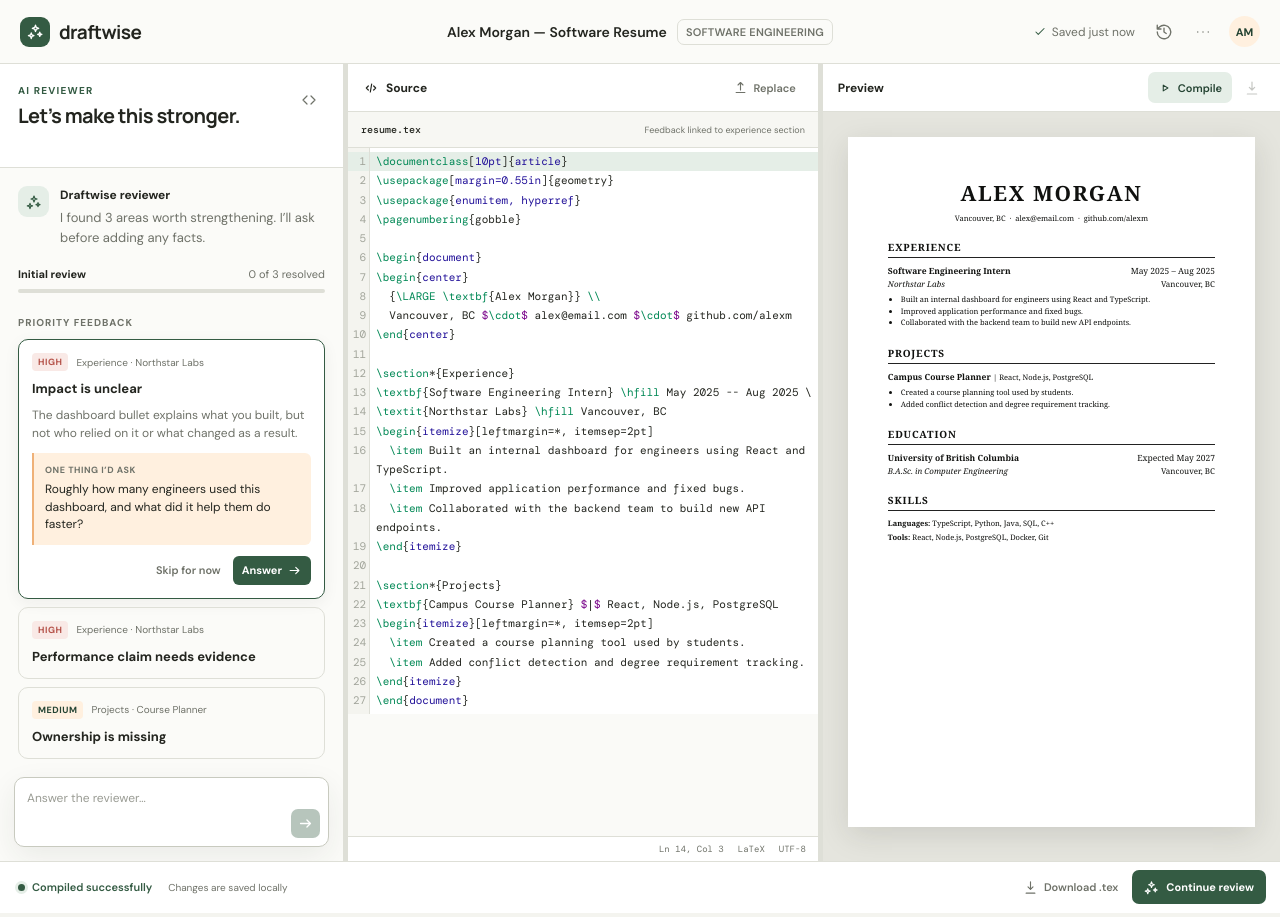
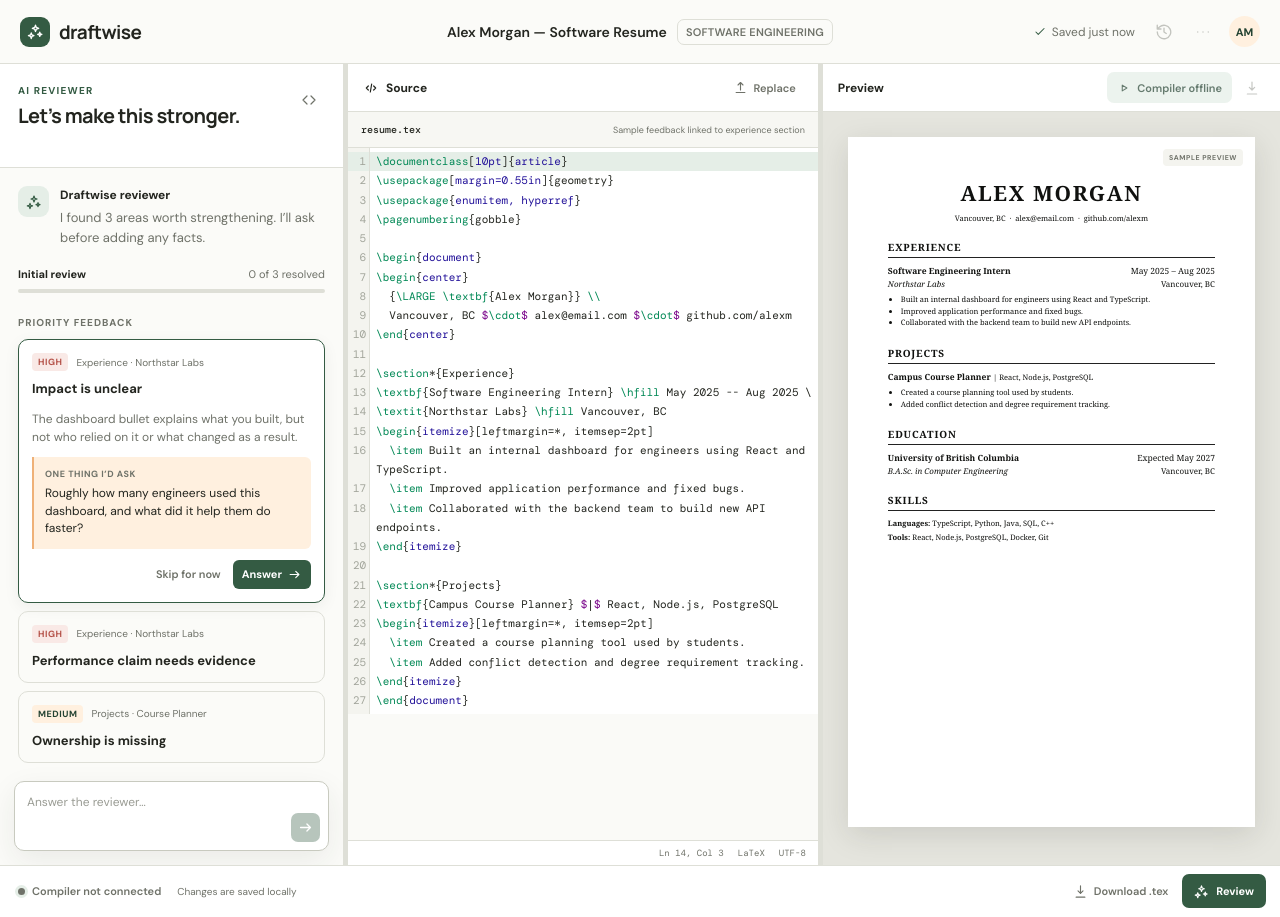
Before and after one commit to BarSoapAng/resume-reviewer, a React (Vite) app: page / in a window 1280 px wide. Built offline with nearby package versions, Linux system fonts and the light colour scheme.

Commit message:
fix: clarify prototype integration boundaries

```diff
--- a/src/App.tsx
+++ b/src/App.tsx
@@ -73,7 +73,7 @@ function App() {
   const [reviewOpen, setReviewOpen] = useState(true);
   const [selectedIssue, setSelectedIssue] = useState(issues[0]);
   const [resolved, setResolved] = useState<number[]>([]);
-  const [compileState, setCompileState] = useState<"ready" | "compiling">("ready");
+  const [isDemoResume, setIsDemoResume] = useState(true);
   const [message, setMessage] = useState("");
   const [messages, setMessages] = useState<string[]>([]);
   const fileInput = useRef<HTMLInputElement>(null);
@@ -86,17 +86,13 @@ function App() {
     return () => window.clearTimeout(saveTimer);
   }, [source]);
 
-  const compile = () => {
-    setCompileState("compiling");
-    window.setTimeout(() => setCompileState("ready"), 900);
-  };
-
   const upload = (file?: File) => {
     if (!file) return;
     const reader = new FileReader();
     reader.onload = () => {
       if (typeof reader.result === "string") {
         setSource(reader.result);
+        setIsDemoResume(false);
         setActiveTab("source");
       }
     };
@@ -129,26 +125,35 @@ function App() {
   return (
     <AppShell>
       <Header>
-        <Brand aria-label="Draftwise home">
+        <Brand>
           <BrandMark><Icon name="sparkles" size={17} /></BrandMark>
           <BrandName>draftwise</BrandName>
         </Brand>
         <DocumentMeta>
-          <DocumentTitle>Alex Morgan — Software Resume</DocumentTitle>
+          <DocumentTitle>{isDemoResume ? "Alex Morgan — Software Resume" : "Uploaded resume"}</DocumentTitle>
           <Discipline>Software engineering</Discipline>
         </DocumentMeta>
         <HeaderActions>
           <SavedState><Icon name="check" size={14} /> Saved just now</SavedState>
-          <IconButton aria-label="Version history" title="Version history"><Icon name="history" /></IconButton>
-          <IconButton aria-label="More options" title="More options"><Icon name="more" /></IconButton>
+          <IconButton aria-label="Version history is not connected yet" disabled title="Available after persistence integration"><Icon name="history" /></IconButton>
+          <IconButton aria-label="More options are not available yet" disabled title="More options coming later"><Icon name="more" /></IconButton>
           <Avatar>AM</Avatar>
         </HeaderActions>
       </Header>
 
-      <MobileTabs aria-label="Workspace views">
+      <MobileTabs aria-label="Workspace views" role="tablist">
         {(["review", "source", "preview"] as Tab[]).map((tab) => (
-          <MobileTab key={tab} $active={activeTab === tab} onClick={() => setActiveTab(tab)}>
-            {tab === "review" && unresolvedCount > 0 ? `Review · ${unresolvedCount}` : tab}
+          <MobileTab
+            key={tab}
+            $active={activeTab === tab}
+            aria-selected={activeTab === tab}
+            onClick={() => {
+              if (tab === "review") setReviewOpen(true);
+              setActiveTab(tab);
+            }}
+            role="tab"
+          >
+            {tab === "review" && isDemoResume && unresolvedCount > 0 ? `Review · ${unresolvedCount}` : tab}
           </MobileTab>
         ))}
       </MobileTabs>
@@ -158,17 +163,30 @@ function App() {
           {reviewOpen && (
             <>
               <Panel className={activeTab === "review" ? "" : "mobile-hidden"} defaultSize={27} minSize={22} order={1}>
-                <PanelFrame $mobileActive={activeTab === "review"}>
+                <PanelFrame $mobileActive={activeTab === "review"} aria-label="Resume review" role="tabpanel">
                   <PanelHeader>
                     <PanelTitleWrap>
                       <PanelEyebrow>AI reviewer</PanelEyebrow>
                       <PanelTitle>Let’s make this stronger.</PanelTitle>
                     </PanelTitleWrap>
-                    <IconButton aria-label="Collapse review panel" onClick={() => setReviewOpen(false)} title="Collapse panel">
+                    <IconButton aria-label="Collapse review panel" onClick={() => {
+                      setReviewOpen(false);
+                      setActiveTab("source");
+                    }} title="Collapse panel">
                       <Icon name="collapse" size={16} />
                     </IconButton>
                   </PanelHeader>
                   <ReviewBody>
+                    {!isDemoResume && (
+                      <UnavailableNotice>
+                        <ReviewerIcon><Icon name="sparkles" size={16} /></ReviewerIcon>
+                        <div>
+                          <ReviewerName>Review not started</ReviewerName>
+                          <ReviewerCopy>Your uploaded source stays local. Connect the reviewer backend before generating feedback.</ReviewerCopy>
+                        </div>
+                      </UnavailableNotice>
+                    )}
+                    {isDemoResume && <>
                     <ReviewerIntro>
                       <ReviewerIcon><Icon name="sparkles" size={16} /></ReviewerIcon>
                       <div>
@@ -192,6 +210,9 @@ function App() {
                           key={issue.id}
                           $active={selectedIssue?.id === issue.id}
                           $resolved={resolved.includes(issue.id)}
+                        >
+                          <IssueSummaryButton
+                            aria-expanded={selectedIssue?.id === issue.id}
                             onClick={() => setSelectedIssue(issue)}
                           >
                             <IssueTopline>
@@ -201,6 +222,7 @@ function App() {
                               <span>{issue.location}</span>
                             </IssueTopline>
                             <IssueTitle>{issue.label}</IssueTitle>
+                          </IssueSummaryButton>
                           {selectedIssue?.id === issue.id && (
                             <IssueExpanded>
                               <p>{issue.detail}</p>
@@ -223,6 +245,7 @@ function App() {
                     {messages.map((item, index) => (
                       <UserMessage key={`${item}-${index}`}>{item}</UserMessage>
                     ))}
+                    </>}
                   </ReviewBody>
                   <Composer>
                     <ComposerInput
@@ -235,11 +258,12 @@ function App() {
                           sendMessage();
                         }
                       }}
-                      placeholder="Answer the reviewer…"
+                      disabled={!isDemoResume}
+                      placeholder={isDemoResume ? "Answer the reviewer…" : "Reviewer backend not connected"}
                       rows={2}
                       value={message}
                     />
-                    <SendButton aria-label="Send message" disabled={!message.trim()} onClick={sendMessage}>
+                    <SendButton aria-label="Send message" disabled={!isDemoResume || !message.trim()} onClick={sendMessage}>
                       <Icon name="arrow" size={17} />
                     </SendButton>
                   </Composer>
@@ -250,7 +274,7 @@ function App() {
           )}
 
           <Panel className={activeTab === "source" ? "" : "mobile-hidden"} defaultSize={reviewOpen ? 37 : 48} minSize={28} order={2}>
-            <PanelFrame $mobileActive={activeTab === "source"}>
+            <PanelFrame $mobileActive={activeTab === "source"} aria-label="LaTeX source" role="tabpanel">
               <ToolHeader>
                 <ToolTitle><Icon name="code" size={16} /> Source</ToolTitle>
                 <ToolActions>
@@ -269,7 +293,7 @@ function App() {
               </ToolHeader>
               <EditorMeta>
                 <FileName>resume.tex</FileName>
-                <SelectedAnchor>{selectedIssue ? "Feedback linked to experience section" : "No issue selected"}</SelectedAnchor>
+                <SelectedAnchor>{isDemoResume && selectedIssue ? "Sample feedback linked to experience section" : "No feedback linked"}</SelectedAnchor>
               </EditorMeta>
               <EditorWrap>
                 <CodeMirror
@@ -301,18 +325,26 @@ function App() {
 
           <ResizeHandle />
           <Panel className={activeTab === "preview" ? "" : "mobile-hidden"} defaultSize={36} minSize={28} order={3}>
-            <PanelFrame $mobileActive={activeTab === "preview"}>
+            <PanelFrame $mobileActive={activeTab === "preview"} aria-label="Resume preview" role="tabpanel">
               <ToolHeader>
                 <ToolTitle>Preview</ToolTitle>
                 <ToolActions>
-                  <CompileButton disabled={compileState === "compiling"} onClick={compile}>
-                    <Icon name="play" size={14} /> {compileState === "compiling" ? "Compiling…" : "Compile"}
+                  <CompileButton disabled title="Available after compiler integration">
+                    <Icon name="play" size={14} /> Compiler offline
                   </CompileButton>
                   <IconButton aria-label="PDF download will be available after compiler integration" disabled title="Available after compiler integration"><Icon name="download" size={16} /></IconButton>
                 </ToolActions>
               </ToolHeader>
               <PreviewCanvas>
+                {!isDemoResume ? (
+                  <PreviewUnavailable>
+                    <PreviewUnavailableIcon><Icon name="code" size={20} /></PreviewUnavailableIcon>
+                    <strong>Preview unavailable</strong>
+                    <span>The compiler service is not connected yet. Your LaTeX source is still saved locally.</span>
+                  </PreviewUnavailable>
+                ) : (
                 <Paper>
+                  <PreviewBadge>Sample preview</PreviewBadge>
                   <ResumeName>ALEX MORGAN</ResumeName>
                   <ContactLine>Vancouver, BC &nbsp;·&nbsp; alex@email.com &nbsp;·&nbsp; github.com/alexm</ContactLine>
                   <ResumeSection>EXPERIENCE</ResumeSection>
@@ -336,6 +368,7 @@ function App() {
                   <SkillsLine><strong>Languages:</strong> TypeScript, Python, Java, SQL, C++</SkillsLine>
                   <SkillsLine><strong>Tools:</strong> React, Node.js, PostgreSQL, Docker, Git</SkillsLine>
                 </Paper>
+                )}
               </PreviewCanvas>
             </PanelFrame>
           </Panel>
@@ -343,17 +376,17 @@ function App() {
       </Workspace>
 
       <FooterBar>
-        <CompileStatus $compiling={compileState === "compiling"}>
-          <StatusDot /> {compileState === "compiling" ? "Compiling resume" : "Compiled successfully"}
+        <CompileStatus>
+          <StatusDot /> Compiler not connected
         </CompileStatus>
         <FooterHint>Changes are saved locally</FooterHint>
         <FooterActions>
-          <QuietButton onClick={downloadSource}><Icon name="download" size={15} /> Download .tex</QuietButton>
-          <PrimaryButton onClick={() => {
+          <FooterDownloadButton onClick={downloadSource}><Icon name="download" size={15} /> Download .tex</FooterDownloadButton>
+          <PrimaryButton disabled={!isDemoResume} onClick={() => {
             setReviewOpen(true);
             setActiveTab("review");
             document.getElementById("review-message")?.focus();
-          }}><Icon name="sparkles" size={15} /> Continue review</PrimaryButton>
+          }}><Icon name="sparkles" size={15} /> Review</PrimaryButton>
         </FooterActions>
       </FooterBar>
     </AppShell>
@@ -389,7 +422,7 @@ const Header = styled.header`
   }
 `;
 
-const Brand = styled.button`
+const Brand = styled.div`
   display: inline-flex;
   align-items: center;
   justify-self: start;
@@ -459,7 +492,7 @@ const SavedState = styled.span`
   @media (max-width: ${breakpoints.mobile}) { display: none; }
 `;
 
-const Avatar = styled.button`
+const Avatar = styled.div`
   display: grid;
   width: 31px;
   height: 31px;
@@ -577,6 +610,13 @@ const ReviewerIntro = styled.div`
   padding-bottom: 17px;
 `;
 
+const UnavailableNotice = styled(ReviewerIntro)`
+  padding: 13px;
+  border: 1px solid ${colors.border};
+  border-radius: 10px;
+  background: ${colors.surfaceStrong};
+`;
+
 const ReviewerIcon = styled.div`
   display: grid;
   width: 31px;
@@ -646,18 +686,25 @@ const IssueList = styled.div`
   gap: 8px;
 `;
 
-const IssueCard = styled.button<{ $active: boolean; $resolved: boolean }>`
+const IssueCard = styled.div<{ $active: boolean; $resolved: boolean }>`
   width: 100%;
-  padding: 13px;
   border: 1px solid ${({ $active }) => ($active ? colors.forest : colors.border)};
   border-radius: 10px;
   color: inherit;
   background: ${({ $active, $resolved }) => ($resolved ? colors.forestPale : $active ? colors.surfaceStrong : "transparent")};
-  text-align: left;
   box-shadow: ${({ $active }) => ($active ? "0 4px 16px rgba(35, 37, 31, 0.06)" : "none")};
   transition: border-color 150ms ease, background 150ms ease, box-shadow 150ms ease;
 
   &:hover { border-color: ${colors.borderStrong}; }
+`;
+
+const IssueSummaryButton = styled.button`
+  width: 100%;
+  padding: 13px;
+  border: 0;
+  color: inherit;
+  background: transparent;
+  text-align: left;
 `;
 
 const IssueTopline = styled.div`
@@ -691,7 +738,7 @@ const IssueTitle = styled.div`
 `;
 
 const IssueExpanded = styled.div`
-  margin-top: 9px;
+  padding: 0 13px 13px;
 
   > p { margin: 0; color: ${colors.inkMuted}; font-size: 12px; line-height: 1.5; }
 `;
@@ -724,18 +771,21 @@ const IssueActions = styled.div`
   margin-top: 11px;
 `;
 
-const TextButton = styled.span`
+const TextButton = styled.button`
   padding: 6px 4px;
+  border: 0;
   color: ${colors.inkMuted};
+  background: transparent;
   font-size: 11px;
   font-weight: 600;
 `;
 
-const AnswerButton = styled.span`
+const AnswerButton = styled.button`
   display: inline-flex;
   align-items: center;
   gap: 5px;
   padding: 7px 9px;
+  border: 0;
   border-radius: 6px;
   color: white;
   background: ${colors.forest};
@@ -777,6 +827,7 @@ const ComposerInput = styled.textarea`
   line-height: 1.45;
 
   &::placeholder { color: #9a9c94; }
+  &:disabled { cursor: not-allowed; background: #f5f5f1; }
 `;
 
 const SendButton = styled.button`
@@ -911,7 +962,39 @@ const PreviewCanvas = styled.div`
   @media (max-width: ${breakpoints.mobile}) { padding: 14px; }
 `;
 
+const PreviewUnavailable = styled.div`
+  display: flex;
+  width: min(100%, 360px);
+  min-height: 230px;
+  margin: 60px auto;
+  align-items: center;
+  justify-content: center;
+  flex-direction: column;
+  gap: 9px;
+  padding: 32px;
+  border: 1px solid ${colors.borderStrong};
+  border-radius: 12px;
+  color: ${colors.ink};
+  background: rgba(251, 251, 248, 0.92);
+  text-align: center;
+
+  strong { font-size: 14px; }
+  span { max-width: 260px; color: ${colors.inkMuted}; font-size: 12px; line-height: 1.5; }
+`;
+
+const PreviewUnavailableIcon = styled.div`
+  display: grid;
+  width: 40px;
+  height: 40px;
+  margin-bottom: 3px;
+  place-items: center;
+  border-radius: 10px;
+  color: ${colors.forest};
+  background: ${colors.forestPale};
+`;
+
 const Paper = styled.article`
+  position: relative;
   width: min(100%, 520px);
   min-height: 690px;
   margin: 0 auto;
@@ -922,6 +1005,21 @@ const Paper = styled.article`
   font-family: Georgia, serif;
 
   @media (max-width: ${breakpoints.mobile}) { padding: 28px 24px; }
+`;
+
+const PreviewBadge = styled.span`
+  position: absolute;
+  top: 12px;
+  right: 12px;
+  padding: 4px 6px;
+  border-radius: 4px;
+  color: ${colors.inkMuted};
+  background: ${colors.canvas};
+  font-family: "DM Sans", sans-serif;
+  font-size: 7px;
+  font-weight: 700;
+  letter-spacing: 0.08em;
+  text-transform: uppercase;
 `;
 
 const ResumeName = styled.h2`
@@ -978,11 +1076,11 @@ const FooterBar = styled.footer`
   background: ${colors.surfaceStrong};
 `;
 
-const CompileStatus = styled.div<{ $compiling: boolean }>`
+const CompileStatus = styled.div`
   display: flex;
   align-items: center;
   gap: 7px;
-  color: ${({ $compiling }) => ($compiling ? colors.inkMuted : colors.forest)};
+  color: ${colors.inkMuted};
   font-size: 11px;
   font-weight: 600;
 `;
@@ -1009,6 +1107,10 @@ const FooterActions = styled.div`
   margin-left: auto;
 `;
 
+const FooterDownloadButton = styled(QuietButton)`
+  @media (max-width: ${breakpoints.mobile}) { display: none; }
+`;
+
 const PrimaryButton = styled.button`
   display: inline-flex;
   height: 34px;
@@ -1023,6 +1125,7 @@ const PrimaryButton = styled.button`
   font-weight: 700;
 
   &:hover { background: ${colors.forestDark}; }
+  &:disabled { cursor: not-allowed; opacity: 0.45; }
 `;
 
 const MobileTabs = styled.nav`
```
Lines whose indentation alone changed are shown as unchanged.
